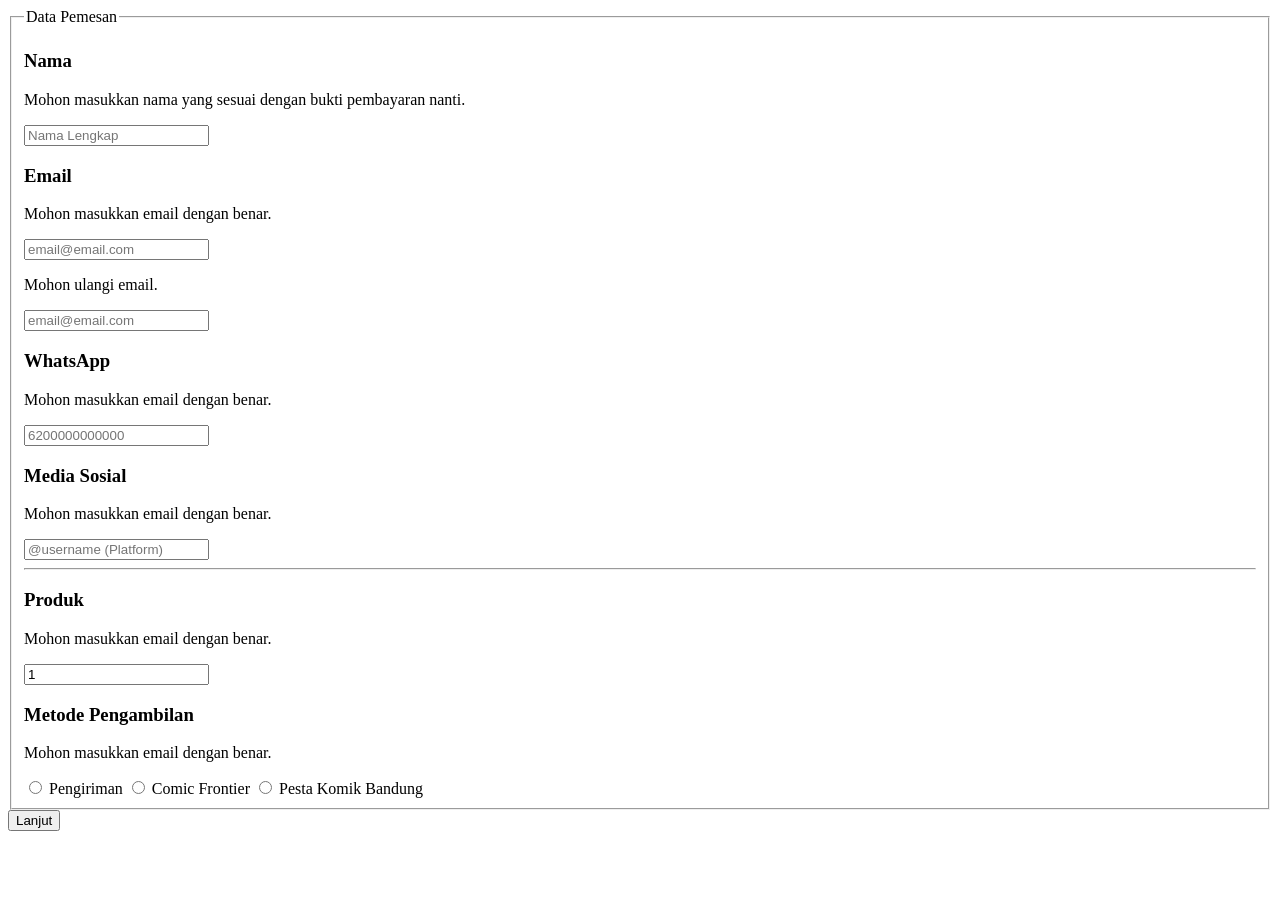
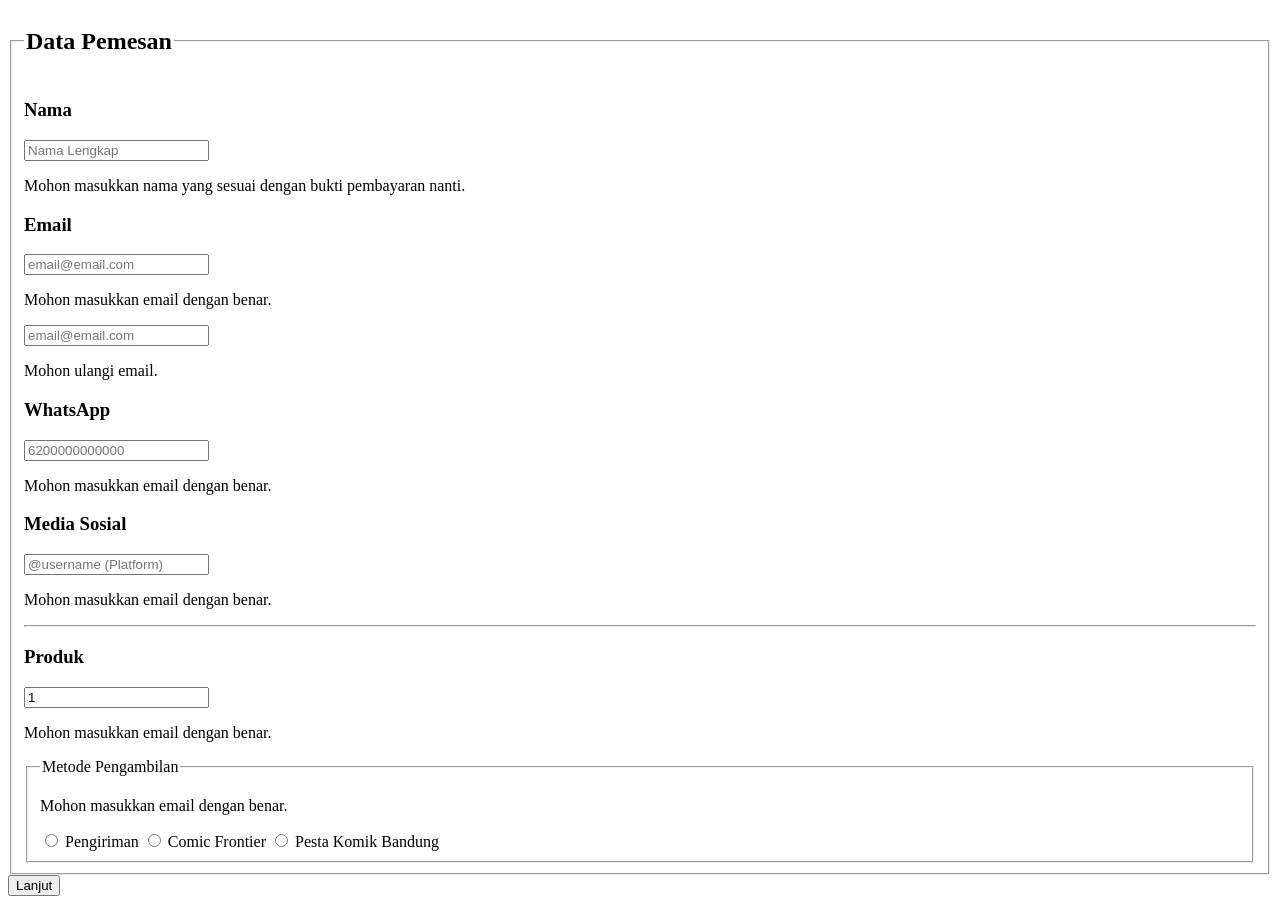
Before and after one commit to budkalon/budform.github.io, a plain HTML site: page pre-order/zombie-bakery/index.html in a window 1280 px wide. Before the commit the page ends 839 px from the top, so only its background shows below. Drawn offline with Linux system fonts and the light colour scheme.

Commit message:
Update index.html

```diff
--- a/pre-order/zombie-bakery/index.html
+++ b/pre-order/zombie-bakery/index.html
@@ -1,5 +1,5 @@
 <!DOCTYPE html>
-<html lang="en">
+<html lang="id">
 <head>
     <meta charset="UTF-8">
     <meta name="viewport" content="width=device-width, initial-scale=1.0">
@@ -18,40 +18,40 @@
 <form id="mainForm" action="https://docs.google.com/forms/d/e/1FAIpQLSft2R0WqMWlSfok7_cV19xo0UthC4zp01RVAIvrp1e3vXsUTA/formResponse" method="POST">
 
     <!-- DATA Group -->
-    <fieldset id="dataGroup" class="form-group">
-		<legend>Data Pemesan</legend>
+    <fieldset id="dataGroup" class="form-group" aria-labelledby="dataGroupLabel">
+		<legend id="dataGroupLabel"><h2>Data Pemesan</h2></legend>
         <div id="entry.199079934-container" class="quest quest-text">
-				<h3 class="input-header">Nama</h3>
-				<p class="input-desc">Mohon masukkan nama yang sesuai dengan bukti pembayaran nanti.</p>
-            	<input autocomplete="name" type="text" name="entry.199079934" id="entry.199079934" placeholder="Nama Lengkap">
+				<h3 id="entry.199079934Label" class="input-header"><label for="entry.199079934">Nama</label></h3>
+            	<input aria-describedby="entry.199079934Desc" aria-labelledby="entry.199079934Label" autocomplete="name" type="text" name="entry.199079934" id="entry.199079934" placeholder="Nama Lengkap">
+				<p id="entry.199079934Desc" class="input-desc">Mohon masukkan nama yang sesuai dengan bukti pembayaran nanti.</p>
         </div>
         <div id="entry.603622722-container" class="quest quest-text">
 				<h3 class="input-header">Email</h3>
+            	<input autocomplete="email" type="email" name="entry.603622722" id="entry.603622722" placeholder="email@email.com">
 				<p class="input-desc">Mohon masukkan email dengan benar.</p>
-            	<input autocomplete="email" type="email" name="entry.603622722" id="entry.603622722" placeholder="email@email.com">
+            	<input autocomplete="off" type="email" name="entry.1154729410" id="entry.1154729410" placeholder="email@email.com">
 				<p class="input-desc">Mohon ulangi email.</p>
-            	<input autocomplete="email" type="email" name="entry.1154729410" id="entry.1154729410" placeholder="email@email.com">
         </div>
-        <div id='entry.368837724-container' class="quest quest-text">
-				<h3 class="input-header">WhatsApp</h3>
+        <div id="entry.368837724-container" class="quest quest-text">
+				<h3 id="entry.368837724Label" class="input-header">WhatsApp</h3>
+            	<input aria-labelledby="entry.368837724Label" aria-describedby="entry.368837724Desc" autocomplete="tel" type="text" name="entry.368837724" id="entry.368837724" placeholder="6200000000000">
+				<p id="entry.368837724Desc" class="input-desc">Mohon masukkan email dengan benar.</p>
+        </div>
+        <div id="entry.1623915758-container" class="quest quest-text">
+				<h3 class="input-header">Media Sosial</h3>
+            	<input autocomplete="on" type="text" name="entry.1623915758" id="entry.1623915758" placeholder="@username (Platform)">
 				<p class="input-desc">Mohon masukkan email dengan benar.</p>
-            	<input autocomplete="tel" type="text" name="entry.368837724" id="entry.368837724" placeholder="6200000000000">
-        </div>
-        <div id='entry.1623915758-container' class="quest quest-text">
-				<h3 class="input-header">Media Sosial</h3>
-				<p class="input-desc">Mohon masukkan email dengan benar.</p>
-            	<input autocomplete="on" type="text" name="entry.1623915758" id="entry.1623915758" placeholder="@username (Platform)">
         </div>
 		<hr>
         <div id='entry.246909151-container' class="quest quest-produk">
 				<h3 class="input-header">Produk</h3>
+            	<input type="number" name="entry.246909151" min="1" id="entry.246909151" value="1" placeholder="2">
 				<p class="input-desc">Mohon masukkan email dengan benar.</p>
-            	<input type="number" name="entry.246909151" min="1" id="entry.246909151" value="1" placeholder="2">
         </div>
-        <div id='entry.1175112849-container' class="quest quest-radio">
-			<h3 class="input-header">Metode Pengambilan</h3>
+        <fieldset id='entry.1175112849-container' aria-labelledby="entry.1175112849Label" class="quest quest-radio">
+			<legend id="entry.1175112849Label" class="input-header">Metode Pengambilan</legend>
 			<p class="input-desc">Mohon masukkan email dengan benar.</p>
-            <label for='entry.1175112849_1' class="radiolabel">
+            <label for='entry.1175112849_1' id="entry.1175112849_1Label" class="radiolabel">
                 <input type="radio" name="entry.1175112849" id="entry.1175112849_1" value="kr">
 				<span class="radio-label">Pengiriman</span>
             </label>
@@ -63,7 +63,7 @@
                 <input type="radio" name="entry.1175112849" id="entry.1175112849_3" value="ps">
 				<span class="radio-label">Pesta Komik Bandung</span>
             </label>
-        </div>
+        </fieldset>
     </fieldset>
 
     <!-- KIRIM Group -->
```
